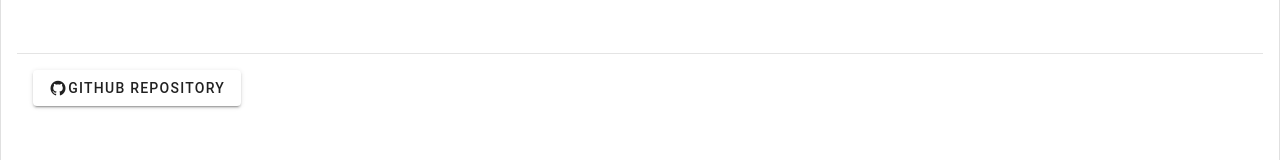
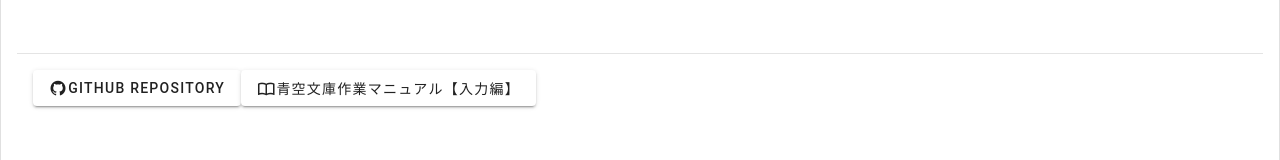
Before and after one commit to ItsukiKigoshi/shinonome-bunko, a Nuxt app: page / in a window 1280 px wide. Shown: the part 604-764 px from the top of the page. Built offline with nearby package versions, Linux system fonts and the light colour scheme.

Commit message:
feat: Add the Link to Aozora Bunko Writing Manual

```diff
--- a/app.vue
+++ b/app.vue
@@ -35,6 +35,14 @@
                 <v-icon>mdi-github</v-icon>
                 GitHub Repository
               </v-btn>
+              <v-btn
+                href="https://www.aozora.gr.jp/aozora-manual/index-input.html"
+                target="_blank"
+                external
+              >
+                <v-icon>mdi-book-open-blank-variant-outline</v-icon>
+                青空文庫作業マニュアル【入力編】
+              </v-btn>
             </v-card-text>
           </v-card>
         </v-footer>
```
